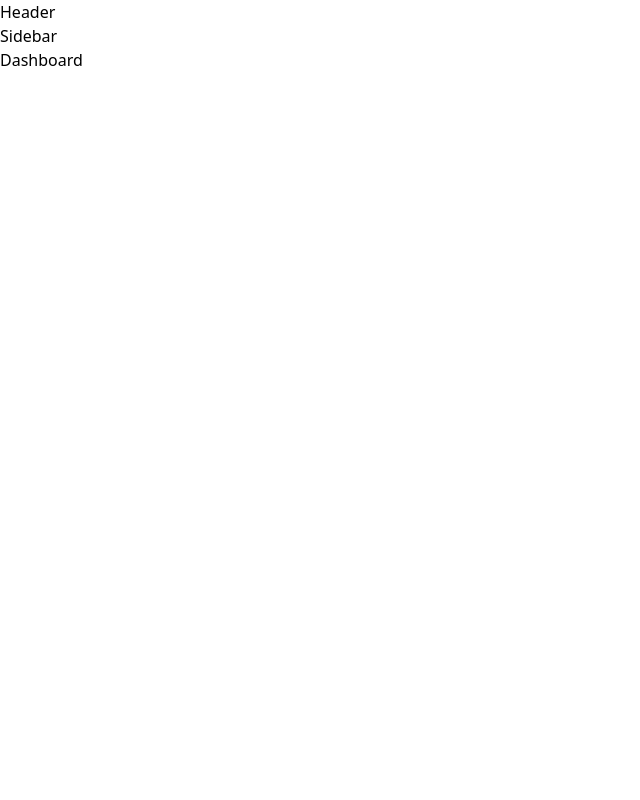
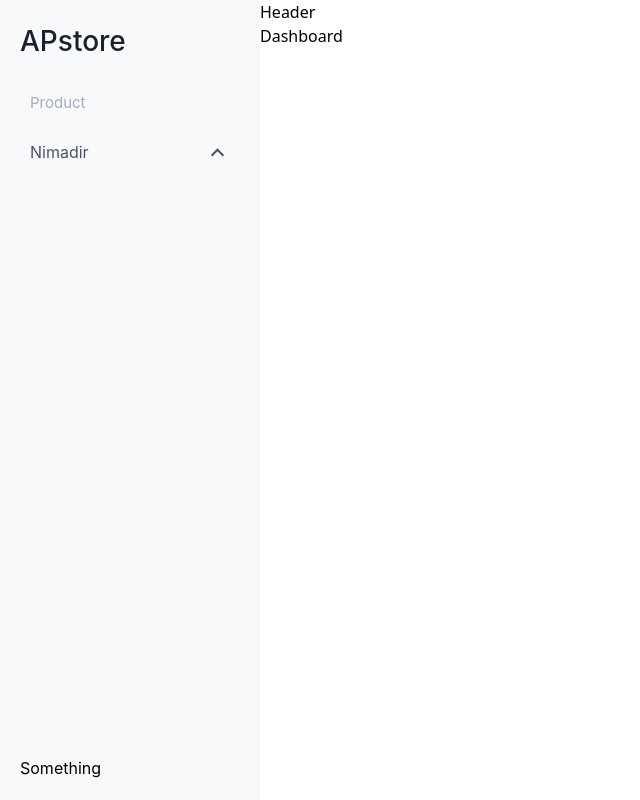
Before and after one commit to usershokhrukh/APstore, a Next.js app: page / in a window 1280 px wide. Shown: the whole page, without its empty margins (0-640 px from the left). Built offline with nearby package versions, Linux system fonts and the light colour scheme; a web font is replaced by a local one.

Commit message:
features/Sidebar

```diff
--- a/src/app/page.jsx
+++ b/src/app/page.jsx
@@ -1,19 +1,19 @@
-import React from 'react'
+import React from "react";
 import "./page.modules.scss";
-import Header from '@/components/header/Header';
-import Sidebar from '@/components/sidebar/Sidebar';
-import Dashboard from './dashboard/page';
+import Header from "@/components/header/Header";
+import Sidebar from "@/components/sidebar/Sidebar";
+import Dashboard from "./dashboard/page";
 
 const Page = () => {
   return (
-    <div className='page'>
-      <Header/>
-      <main className='page__main'>
-        <Sidebar/>
-        <Dashboard/>
+    <div className="page">
+      <Sidebar />
+      <main className="page__main">
+        <Header />
+        <Dashboard />
       </main>
     </div>
-  )
-}
+  );
+};
 
-export default Page
+export default Page;
--- a/src/app/page.modules.scss
+++ b/src/app/page.modules.scss
@@ -1 +1,9 @@
 @use "../style/mixin.scss" as *;
+*{
+    margin: 0%;
+    padding: 0%;
+    box-sizing: border-box;
+}
+.page{
+    display: flex;
+}
--- a/src/components/sidebar/Sidebar.jsx
+++ b/src/components/sidebar/Sidebar.jsx
@@ -1,12 +1,45 @@
-"use client"
+"use client";
 
-import React from 'react'
-import "./sidebar.modules.scss"
+import React, { useState } from "react";
+import "./sidebar.modules.scss";
+import Link from "next/link";
 
 const Sidebar = () => {
+  const [drop, setDrop] = useState(false);
   return (
-    <div>Sidebar</div>
-  )
-}
-
-export default Sidebar
+    <div className="sidebar">
+      <div className="sidebar__top">
+        <div className="sidebar__word">
+          <p className="sidebar__title">APstore</p>
+        </div>
+        <div className="sidebar__text">
+          <Link href="#" className="sidebar__p">Product</Link>
+          <div className="sidebar__dropdown">
+            <button className="sidebar__btn" onClick={() => setDrop(!drop)}>
+              Nimadir
+              {!drop ? (
+                <span className="sidebar__span"><svg
+                width={25}
+                xmlns="http://www.w3.org/2000/svg" viewBox="0 0 24 24" fill="currentColor"><path d="M11.9999 10.8284L7.0502 15.7782L5.63599 14.364L11.9999 8L18.3639 14.364L16.9497 15.7782L11.9999 10.8284Z"></path></svg></span>
+              ) : (
+                <span className="sidebar__span"><svg
+                width={25}
+                xmlns="http://www.w3.org/2000/svg" viewBox="0 0 24 24" fill="currentColor"><path d="M11.9999 13.1714L16.9497 8.22168L18.3639 9.63589L11.9999 15.9999L5.63599 9.63589L7.0502 8.22168L11.9999 13.1714Z"></path></svg></span>
+              )}
+            </button>
+            {drop ? (
+              <div className="sidebar__drop">
+                <Link className="sidebar__link" href="">nimadir</Link>
+                <Link className="sidebar__link" href="">nimadir</Link>
+                <Link className="sidebar__link" href="">nimadir</Link>
+                <Link className="sidebar__link" href="">nimadir</Link>
+              </div>
+            ) : null}
+          </div>
+        </div>
+      </div>
+      <div className="sidebar__bottom">Something</div>
+    </div>
+  );
+};
+export default Sidebar;
--- a/src/components/sidebar/sidebar.modules.scss
+++ b/src/components/sidebar/sidebar.modules.scss
@@ -1 +1,85 @@
 @use "../../style/mixin.scss" as *;
+
+.sidebar {
+  width: 260px;
+  background-color: #f8f9fa;
+  @include inter();
+  display: flex;
+  flex-direction: column;
+  justify-content: space-between;
+  padding: 20px;
+  height: 100vh;
+  box-sizing: border-box;
+
+  &__top {
+    display: flex;
+    flex-direction: column;
+    gap: 20px;
+    width: 100%;
+  }
+
+  &__text {
+    display: flex;
+    flex-direction: column;
+    gap: 5px;
+    width: 100%;
+  }
+
+  &__title {
+    font-weight: 500;
+    font-size: 28px;
+    color: #1a202c;
+  }
+
+  &__p {
+    font-size: 15px;
+    color: #a0aec0;
+    display: block;
+    width: 100%;
+    padding: 10px;
+    border-radius: 5px;
+    &:hover {
+      background-color: #edf2f7;
+      color: #1a202c;
+    }
+  }
+
+  &__dropdown {
+    width: 100%;
+  }
+
+  &__btn {
+    font-size: 16px;
+    color: #4a5568;
+    display: flex;
+    width: 100%;
+    justify-content: space-between;
+    align-items: center;
+    padding: 10px;
+    border-radius: 5px;
+    border: none;
+
+    &:hover {
+      background-color: #edf2f7;
+      color: #1a202c;
+    }
+  }
+
+  &__link {
+    color: #4a5568;
+    display: block;
+    padding: 5px;
+    border-radius: 5px;
+
+    &:hover {
+      color: black;
+      background-color: #edf2f7;
+    }
+  }
+  &__drop {
+    display: flex;
+    flex-direction: column;
+    gap: 5px;
+    margin-left: 30px;
+  }
+}
```
